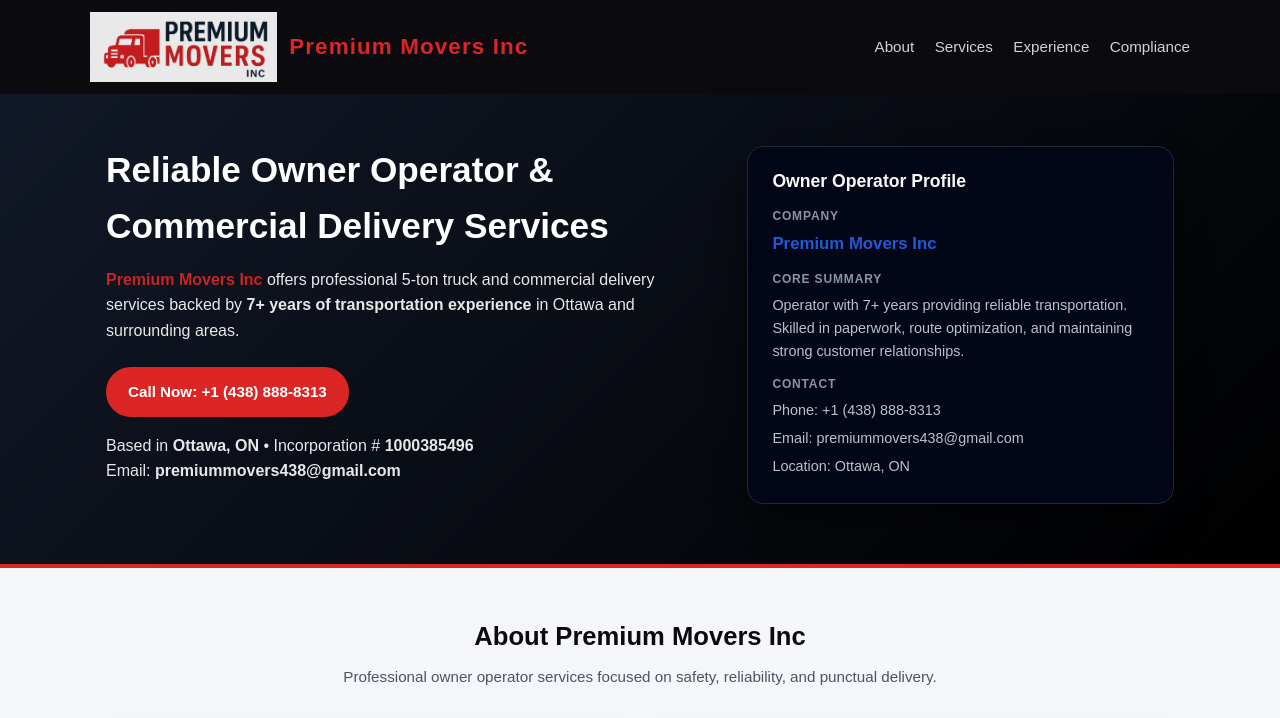
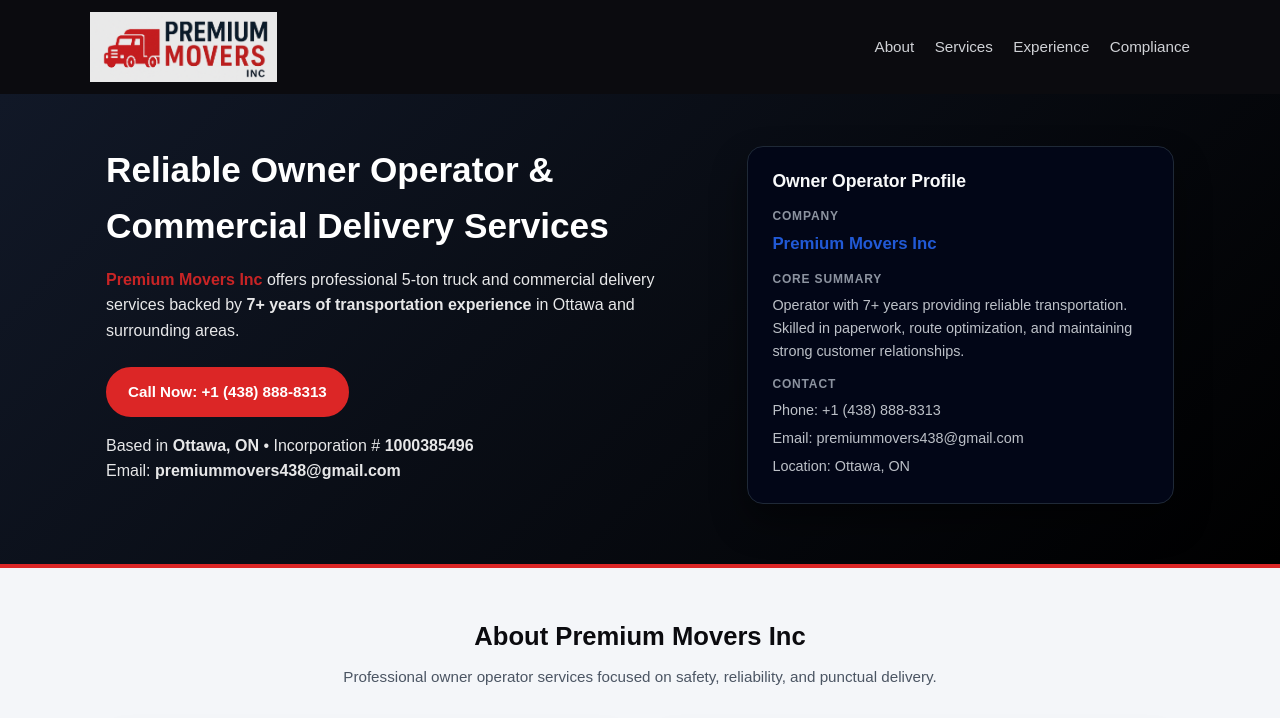
Before and after one commit to shazarra/premiummovers, a plain HTML site: page index.html in a window 1280 px wide. Shown: the top 718 px of the page. Drawn offline with Linux system fonts and the light colour scheme.

Commit message:
Update index.html

```diff
--- a/index.html
+++ b/index.html
@@ -299,7 +299,7 @@
       <!-- Logo Box -->
       <div class="logo-box">
         <img src="logo.png" alt="Premium Movers Inc Logo" class="site-logo">
-        <span class="logo-text">Premium Movers Inc</span>
+
       </div>
 
       <!-- Navigation -->
```
